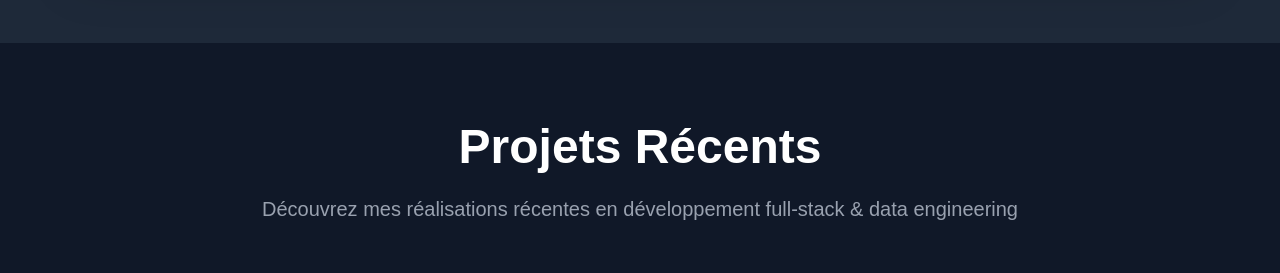
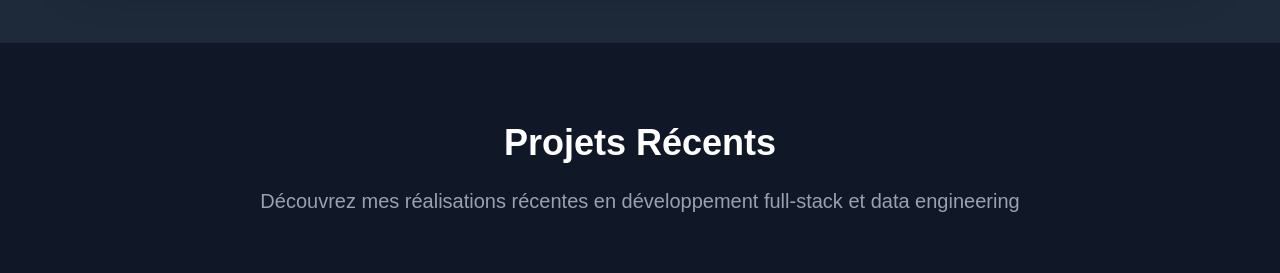
Before and after one commit to ataieb3342/portfolio, a Next.js app: page / in a window 1280 px wide. Shown: the part 1360-1633 px from the top of the page. Built offline with nearby package versions, Linux system fonts and the light colour scheme.

Commit message:
readme + minor change

```diff
--- a/src/components/sections/ProjectsSection.tsx
+++ b/src/components/sections/ProjectsSection.tsx
@@ -20,7 +20,7 @@
                         whileInView={{ opacity: 1, y: 0 }}
                         viewport={{ once: true }}
                         transition={{ duration: 0.5 }}
-                        className="text-4xl md:text-5xl font-bold text-center mb-6 text-white"
+                        className="text-4xl font-bold text-center mb-6 text-white"
                     >
                         Projets Récents
                     </motion.h2>
@@ -31,7 +31,7 @@
                         transition={{ duration: 0.5, delay: 0.1 }}
                         className="text-xl text-gray-400 text-center mb-16 max-w-3xl mx-auto"
                     >
-                        Découvrez mes réalisations récentes en développement full-stack & data engineering
+                        Découvrez mes réalisations récentes en développement full-stack et data engineering
                     </motion.p>
 
                     <motion.div
```
Also changed, not shown: 2 other files (tests, documents, lock files or other folders).
